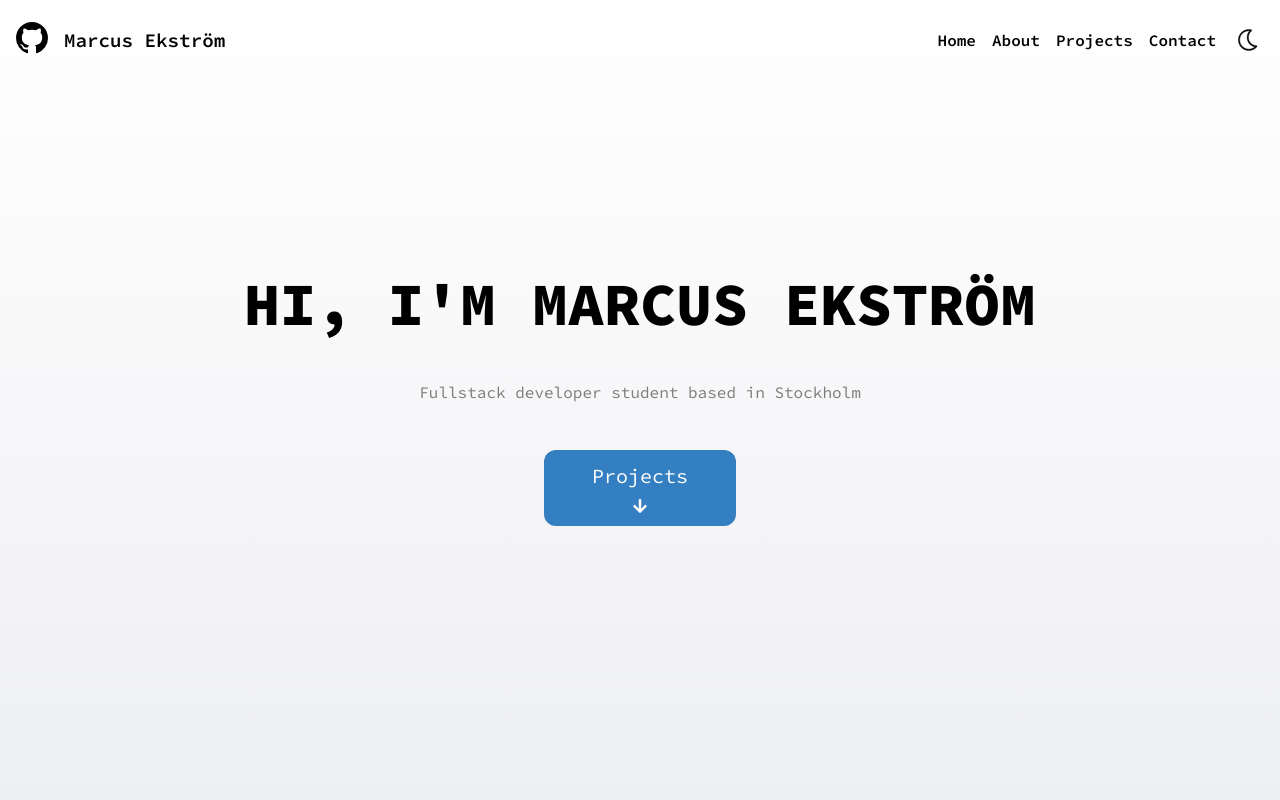
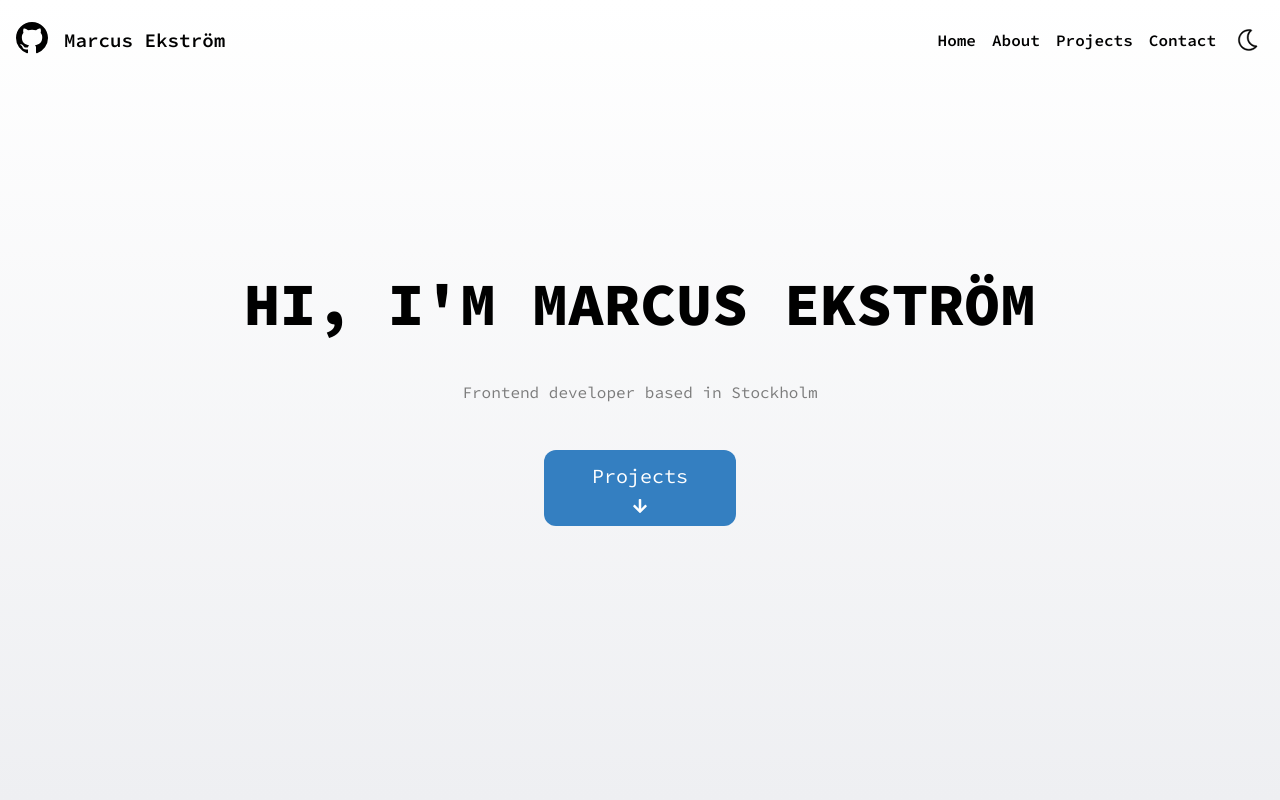
Before and after one commit to maek95/portfolio-marcus-ekstrom, a Next.js app: page / in a window 1280 px wide. Shown: the top 800 px of the page. Built offline with nearby package versions, Linux system fonts and the light colour scheme.

Commit message:
. updated fullstack to frontend

```diff
--- a/components/AboutMe.jsx
+++ b/components/AboutMe.jsx
@@ -22,7 +22,7 @@ export default function AboutMe() {
             <br />
             In Frontend I have worked with everything from basic CSS/Tailwind & HTML to
             JavaScript/TypeScript, React.js, Next.js, and React Native. In Backend I have
-            mainly worked with Express.js (Node) and MySQL, and created fullstack projects. The projects I showcase below are either deployed through Vercel or via CI/CD pipelines to Amazon AWS EC2/RDS instances with Docker.{" "}
+            mainly worked with Node.js (Express.js), MySQL, and created fullstack projects. The projects I showcase below are either deployed through Vercel or via CI/CD pipelines to Amazon AWS EC2/RDS instances with Docker.{" "}
            {/*  I live in Stockholm and I am currently enrolled at Chas Academy (university), studying{" "}
             <strong>Fullstack development with a focus on Frontend</strong>. In
             Frontend I have worked with everything from basic CSS & HTML to
--- a/components/Footer.jsx
+++ b/components/Footer.jsx
@@ -5,7 +5,7 @@ export default function Footer() {
       <div className="flex flex-col gap-4">
         <h4>Marcus Ekström</h4>
         <p>
-          An aspiring Fullstack developer student - specialising in Frontend, eager to pursue a career in Software Development.
+          An aspiring Frontend developer, eager to pursue a career in Software Development.
         </p>
         <p>© COPYRIGHT 2024</p>
       </div>
--- a/components/Hero.jsx
+++ b/components/Hero.jsx
@@ -33,7 +33,7 @@ export default function Hero() {
       <div className=" flex flex-col gap-12 text-center sm:w-[70%]">
         <div ref={heroTitleRef} className="absolute"></div>
         <h1  className="text-black dark:text-white text-5xl lg:text-6xl font-extrabold mx-4 ">HI, I'M MARCUS EKSTRÖM</h1>
-        <p className="mx-4">Fullstack developer student based in Stockholm</p>
+        <p className="mx-4">Frontend developer based in Stockholm</p>
 
         <div className="flex justify-center mx-4 ">
           <BlueButton arrowDown={true} onClick={() => {
```
